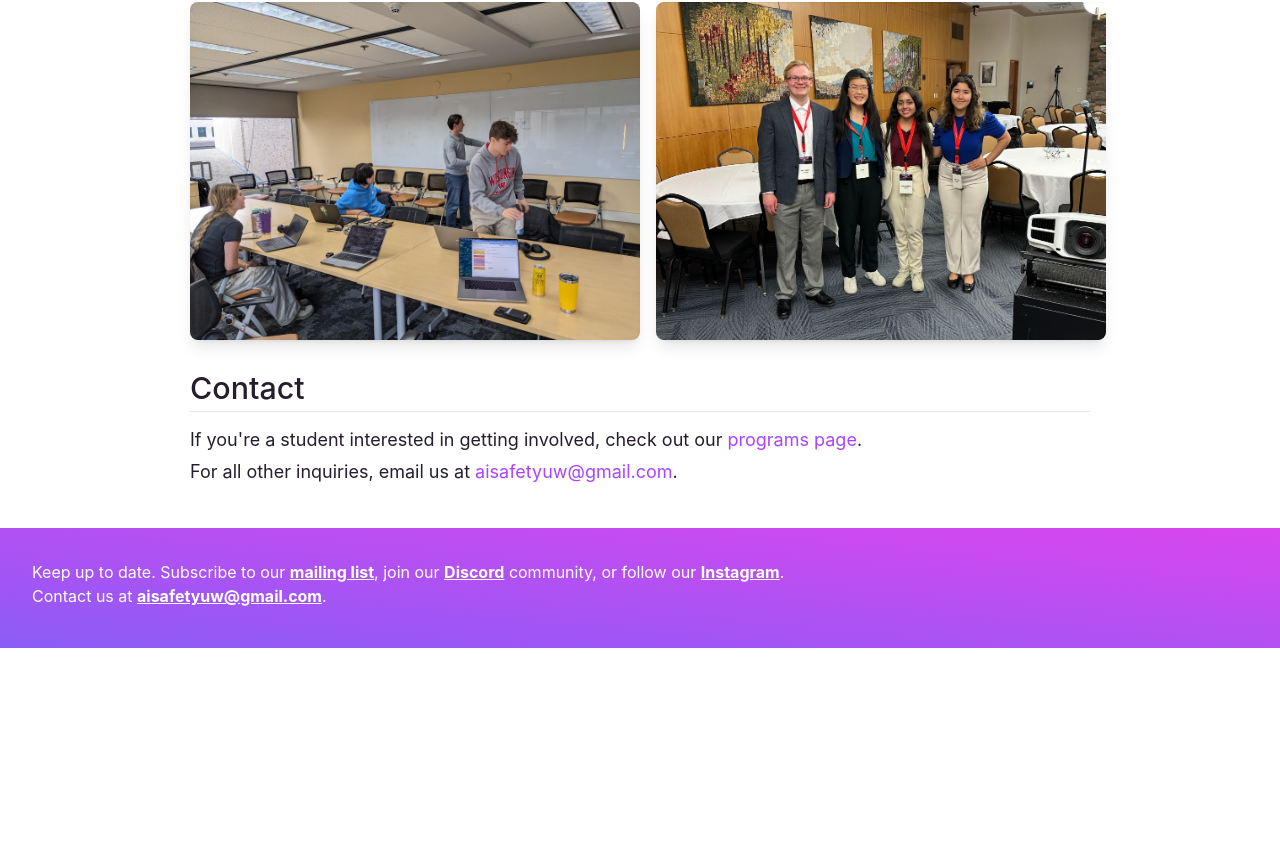
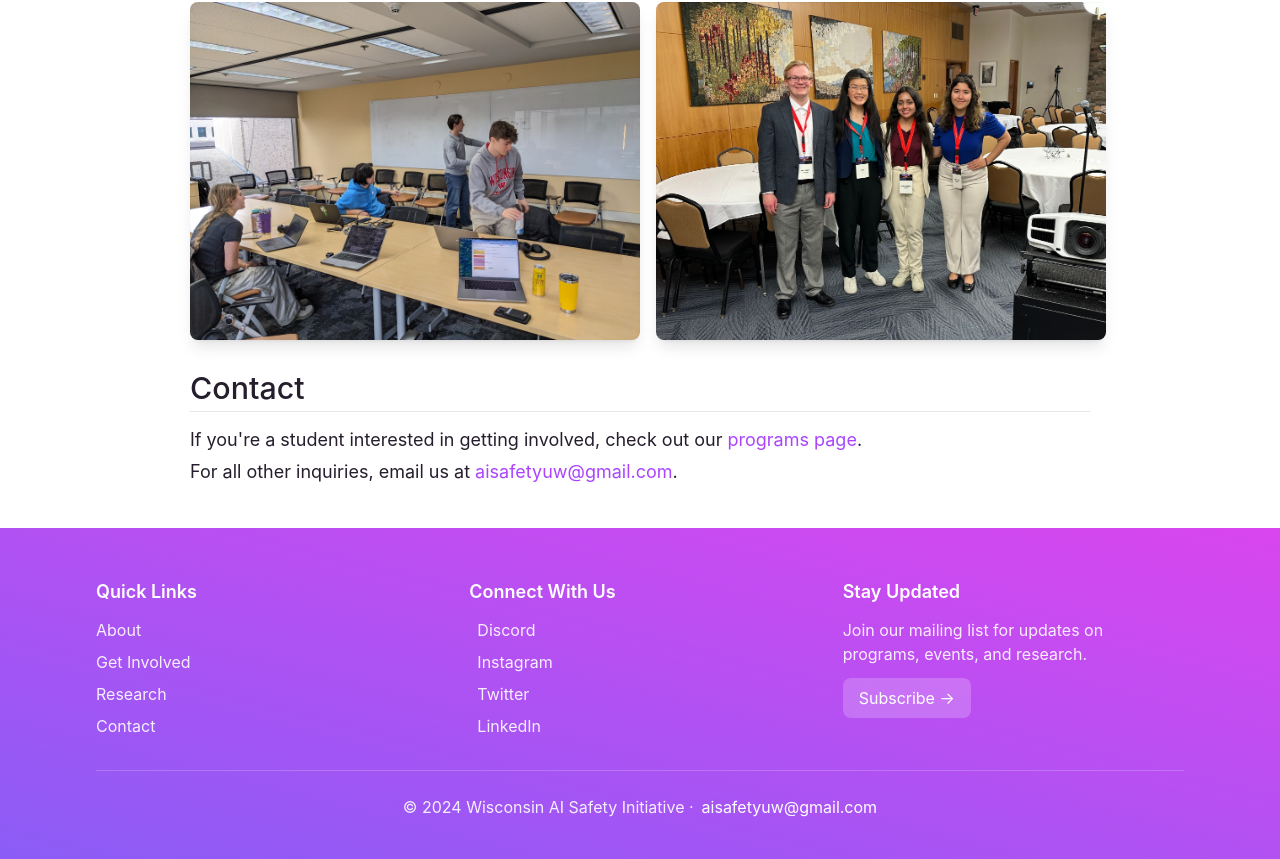
Before and after one commit to aisafetyuw/waisi.org, a Next.js app: page /about in a window 1280 px wide. Shown: the part 2181-3040 px from the top of the page. Before the commit the page ends 2829 px from the top, so only its background shows below. Built offline with nearby package versions, Linux system fonts and the light colour scheme.

Commit message:
cleaner footer

```diff
--- a/src/components/footer.tsx
+++ b/src/components/footer.tsx
@@ -1,10 +1,59 @@
-import { INTEREST_URL, DISCORD_URL, INSTAGRAM_URL } from "@/constants"
+import { INTEREST_URL, DISCORD_URL, INSTAGRAM_URL, TWITTER_URL, LINKEDIN_URL } from "@/constants"
+import Link from 'next/link'
 
 export default function Footer() {
   return (
-    <footer className="bottom-0 w-full p-8 bg-fuchsia-500 from-violet-500 bg-gradient-to-tr">
-      <p className="text-white">Keep up to date. Subscribe to our <a className="font-bold underline" href={INTEREST_URL} target="_blank">mailing list</a>, join our <a className="font-bold underline" href={DISCORD_URL} target="_blank">Discord</a> community, or follow our <a className="font-bold underline" href="https://www.instagram.com/waisi_uw" target="_blank">Instagram</a>.</p>
-      <p className="text-white mb-2">Contact us at <a className="font-bold underline" href="mailto:aisafetyuw@gmail.com">aisafetyuw@gmail.com</a>.</p>
+    <footer className="bottom-0 w-full bg-fuchsia-500 from-violet-500 bg-gradient-to-tr">
+      <div className="max-w-6xl mx-auto px-8 py-10">
+        <div className="grid grid-cols-1 md:grid-cols-3 gap-8">
+
+          <div>
+            <h3 className="text-white font-semibold text-lg mb-3">Quick Links</h3>
+            <div className="flex flex-col space-y-2">
+              <Link href="/about" className="text-white/90 hover:text-white hover:underline">About</Link>
+              <Link href="/programs" className="text-white/90 hover:text-white hover:underline">Get Involved</Link>
+              <Link href="/research" className="text-white/90 hover:text-white hover:underline">Research</Link>
+              <Link href="/contact" className="text-white/90 hover:text-white hover:underline">Contact</Link>
+            </div>
+          </div>
+
+          <div>
+            <h3 className="text-white font-semibold text-lg mb-3">Connect With Us</h3>
+            <div className="flex flex-col space-y-2">
+              <a href={DISCORD_URL} target="_blank" rel="noopener noreferrer" className="text-white/90 hover:text-white hover:underline">
+                <i className="fab fa-discord mr-2"></i>Discord
+              </a>
+              <a href={INSTAGRAM_URL} target="_blank" rel="noopener noreferrer" className="text-white/90 hover:text-white hover:underline">
+                <i className="fab fa-instagram mr-2"></i>Instagram
+              </a>
+              <a href={TWITTER_URL} target="_blank" rel="noopener noreferrer" className="text-white/90 hover:text-white hover:underline">
+                <i className="fab fa-twitter mr-2"></i>Twitter
+              </a>
+              <a href={LINKEDIN_URL} target="_blank" rel="noopener noreferrer" className="text-white/90 hover:text-white hover:underline">
+                <i className="fab fa-linkedin mr-2"></i>LinkedIn
+              </a>
+            </div>
+          </div>
+
+          <div>
+            <h3 className="text-white font-semibold text-lg mb-3">Stay Updated</h3>
+            <p className="text-white/90 mb-3">Join our mailing list for updates on programs, events, and research.</p>
+            <a href={INTEREST_URL} target="_blank" rel="noopener noreferrer"
+               className="inline-block bg-white/20 hover:bg-white/30 text-white px-4 py-2 rounded-lg transition-colors">
+              Subscribe →
+            </a>
+          </div>
+        </div>
+
+        <div className="border-t border-white/20 mt-8 pt-6 text-center">
+          <p className="text-white/90">
+            © 2024 Wisconsin AI Safety Initiative ·
+            <a href="mailto:aisafetyuw@gmail.com" className="ml-2 text-white hover:underline">
+              aisafetyuw@gmail.com
+            </a>
+          </p>
+        </div>
+      </div>
     </footer>
   )
 }
```
